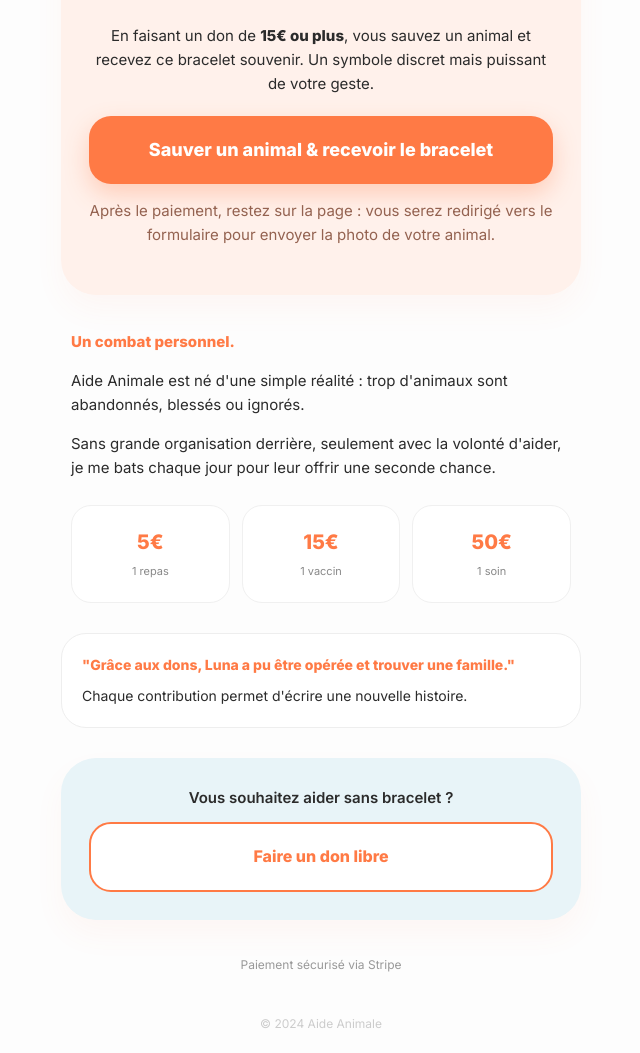
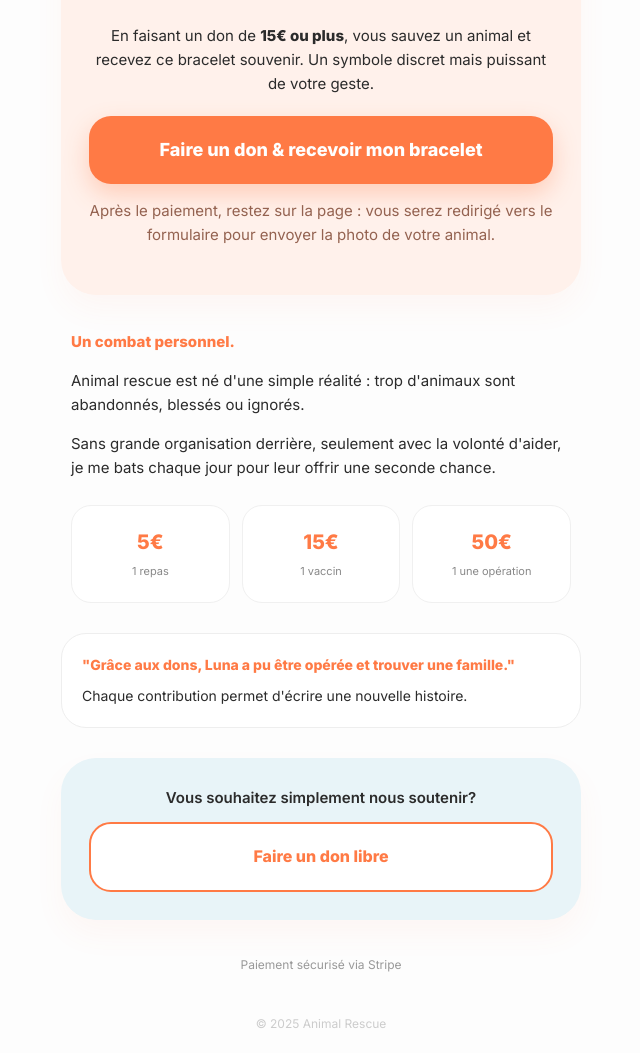
Before and after one commit to https-source/AnimalRescue-, a plain HTML site: page index.html in a window 1280 px wide. Shown: the part 1076-2129 px from the top of the page, without its empty margins (319-959 px from the left). Drawn offline with Linux system fonts and the light colour scheme.

Commit message:
Update index.html

```diff
--- a/index.html
+++ b/index.html
@@ -4,7 +4,7 @@
 <meta charset="UTF-8">
 <meta name="viewport" content="width=device-width, initial-scale=1.0">
 
-<title>Aide Animale | Sauver une vie</title>
+<title>Animal Rescue | Sauver une vie</title>
 
 <link href="https://fonts.googleapis.com/css2?family=Inter:wght@300;400;600;800&family=Fredoka:wght@400;600&display=swap" rel="stylesheet">
 
@@ -238,10 +238,10 @@ margin-top:40px;
 
 <img src="1773582841556.png" class="logo">
 
-<h1>Redonner une chance à ceux qui n'en ont plus</h1>
+<h1>Donner une chance à ceux qui n'en ont pas eu</h1>
 
 <p class="subtitle">
-Chaque don sauve une vie. Votre geste peut changer leur destin.
+Chaque don est important. Votre geste peut changer leur destin.
 </p>
 
 </header>
@@ -256,7 +256,7 @@ Chaque don sauve une vie. Votre geste peut changer leur destin.
 
 <div class="stat">
 <b>94</b>
-<span>Sauvés cette année</span>
+<span>Sauvés depuis la création de Animal Rescue</span>
 </div>
 
 <div class="stat">
@@ -283,7 +283,7 @@ Un symbole discret mais puissant de votre geste.
 </p>
 
 <a href="https://buy.stripe.com/cNicN76J20qb6Wd0X367S02" class="btn primary">
-Sauver un animal & recevoir le bracelet
+Faire un don & recevoir mon bracelet
 </a>
 
 <p class="note">
@@ -300,7 +300,7 @@ Après le paiement, restez sur la page : vous serez redirigé vers le formulaire
 </p>
 
 <p style="margin-bottom:15px">
-Aide Animale est né d'une simple réalité : trop d'animaux sont abandonnés, blessés ou ignorés.
+Animal rescue est né d'une simple réalité : trop d'animaux sont abandonnés, blessés ou ignorés.
 </p>
 
 <p style="margin-bottom:20px">
@@ -321,7 +321,7 @@ Sans grande organisation derrière, seulement avec la volonté d'aider, je me ba
 
 <div>
 <b>50€</b>
-<span>1 soin</span>
+<span>1 une opération</span>
 </div>
 
 </div>
@@ -343,7 +343,7 @@ Chaque contribution permet d'écrire une nouvelle histoire.
 <section class="hero" style="background:var(--soft-blue)">
 
 <p style="text-align:center;margin-bottom:12px;font-weight:600">
-Vous souhaitez aider sans bracelet ?
+Vous souhaitez simplement nous soutenir?
 </p>
 
 <a href="https://buy.stripe.com/00wbJ36J28WH4O549f67S01" class="btn secondary">
@@ -358,7 +358,7 @@ Paiement sécurisé via Stripe
 </div>
 
 <footer>
-© 2024 Aide Animale
+© 2025 Animal Rescue
 </footer>
 
 </div>
```
